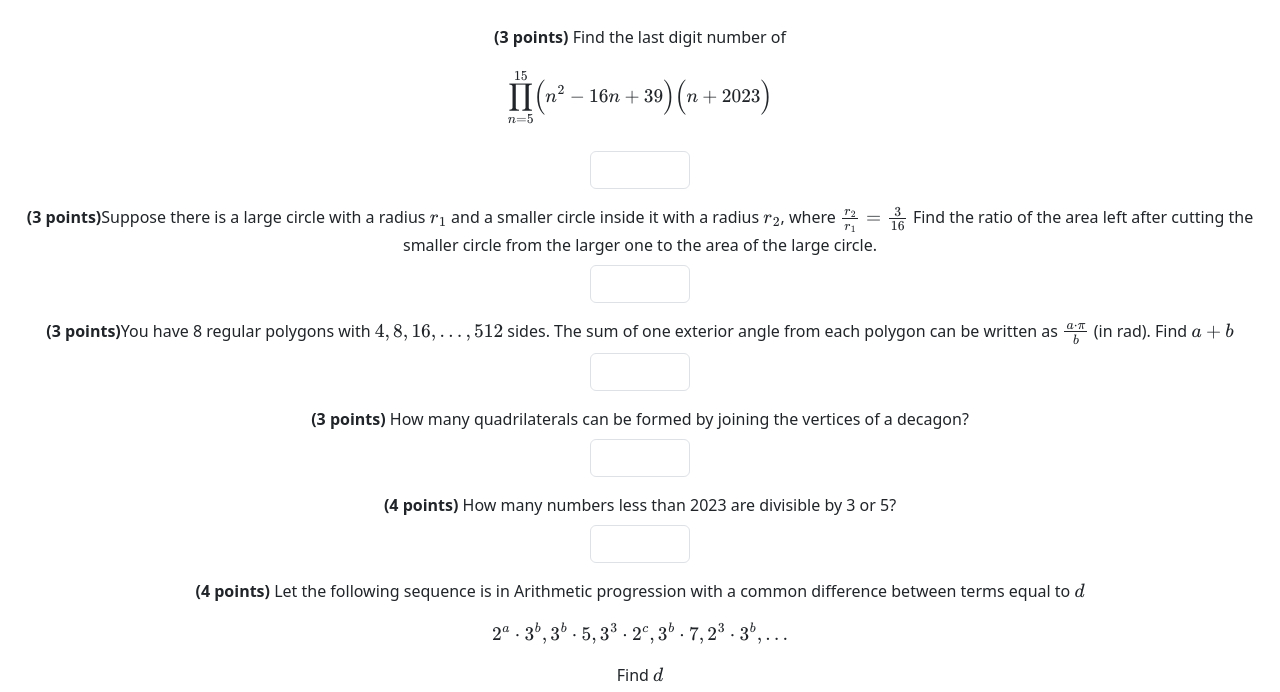
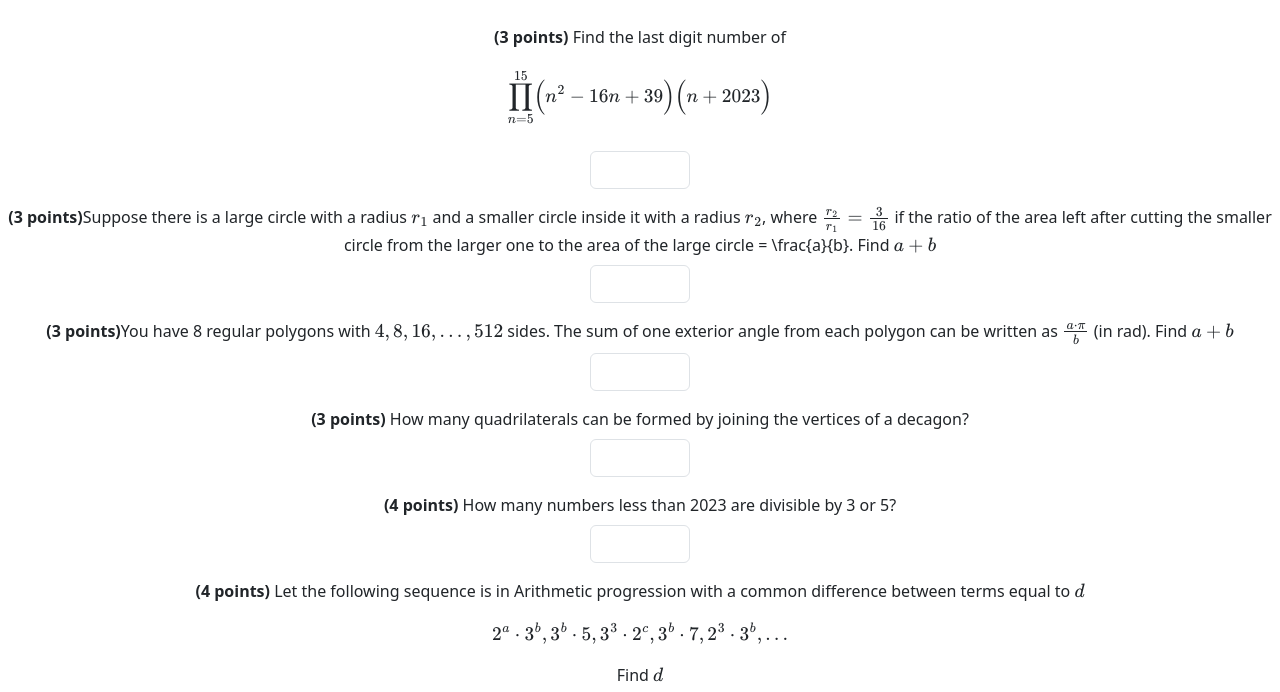
Before and after one commit to ZyadHamed/Logarithm, a website: page exam.html in a window 1280 px wide. Shown: the part 93-785 px from the top of the page. Drawn offline with nearby package versions, Linux system fonts and the light colour scheme; some packages are replaced by stand-ins of ours.

Commit message:
Update exam.html

```diff
--- a/exam.html
+++ b/exam.html
@@ -86,7 +86,7 @@
             </div>
 
             <div class="mb-3">
-                <label for="txtq2" class="form-label"> <b>(3 points)</b>Suppose there is a large circle with a radius $r_{1}$ and a smaller circle inside it with a radius $r_{2}$, where $\frac{r_{2}}{r_{1}}=\frac{3}{16}$ Find the ratio of the area left after cutting the smaller circle from the larger one to the area of the large circle.</label>
+                <label for="txtq2" class="form-label"> <b>(3 points)</b>Suppose there is a large circle with a radius $r_{1}$ and a smaller circle inside it with a radius $r_{2}$, where $\frac{r_{2}}{r_{1}}=\frac{3}{16}$ if the ratio of the area left after cutting the smaller circle from the larger one to the area of the large circle = \frac{a}{b}. Find $a+b$</label>
                 <input type="text" class="form-control mx-auto" style="max-width: 100px;" id="txtq2" onkeypress="return noenter()">
             </div>
 
```
